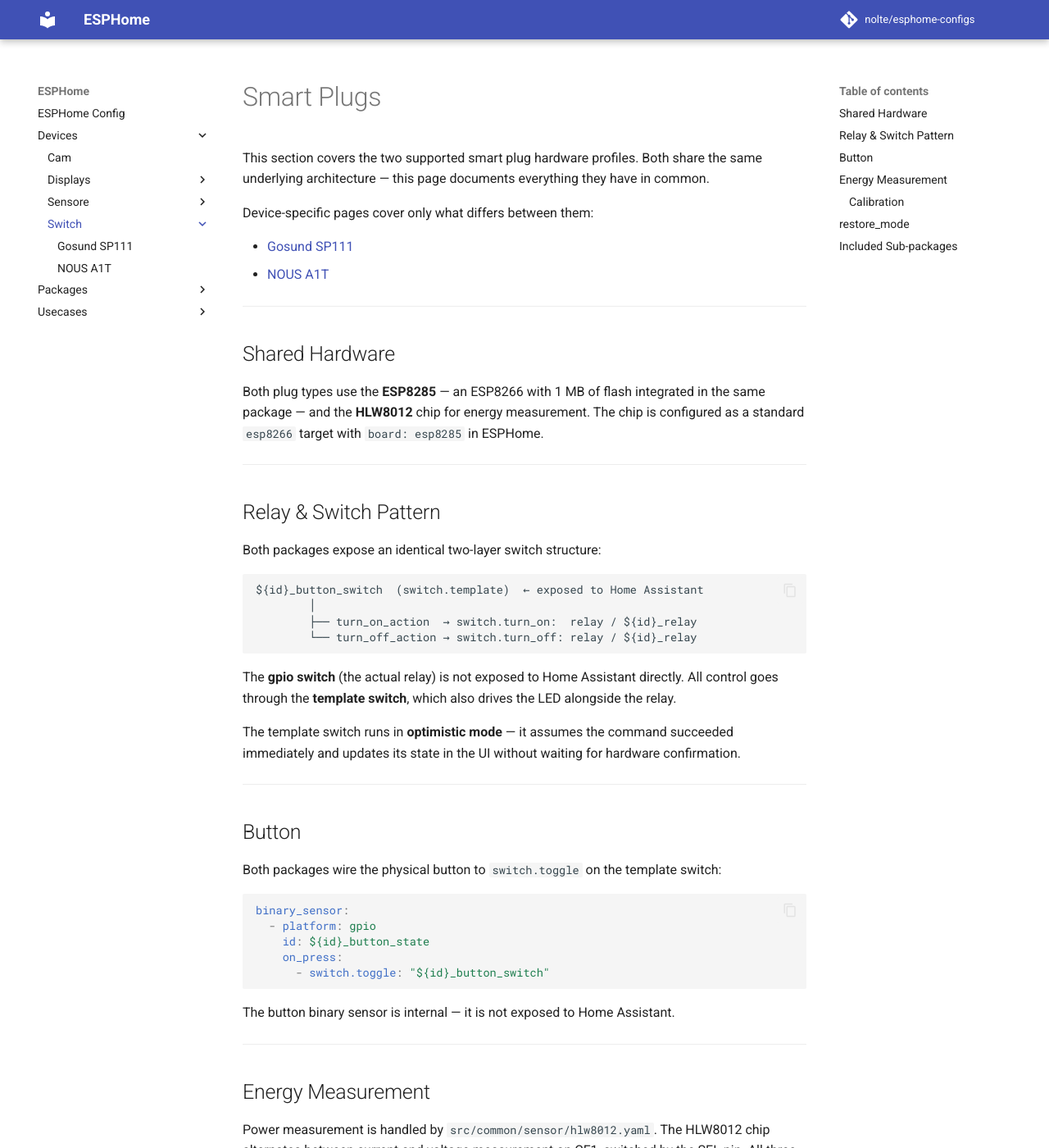
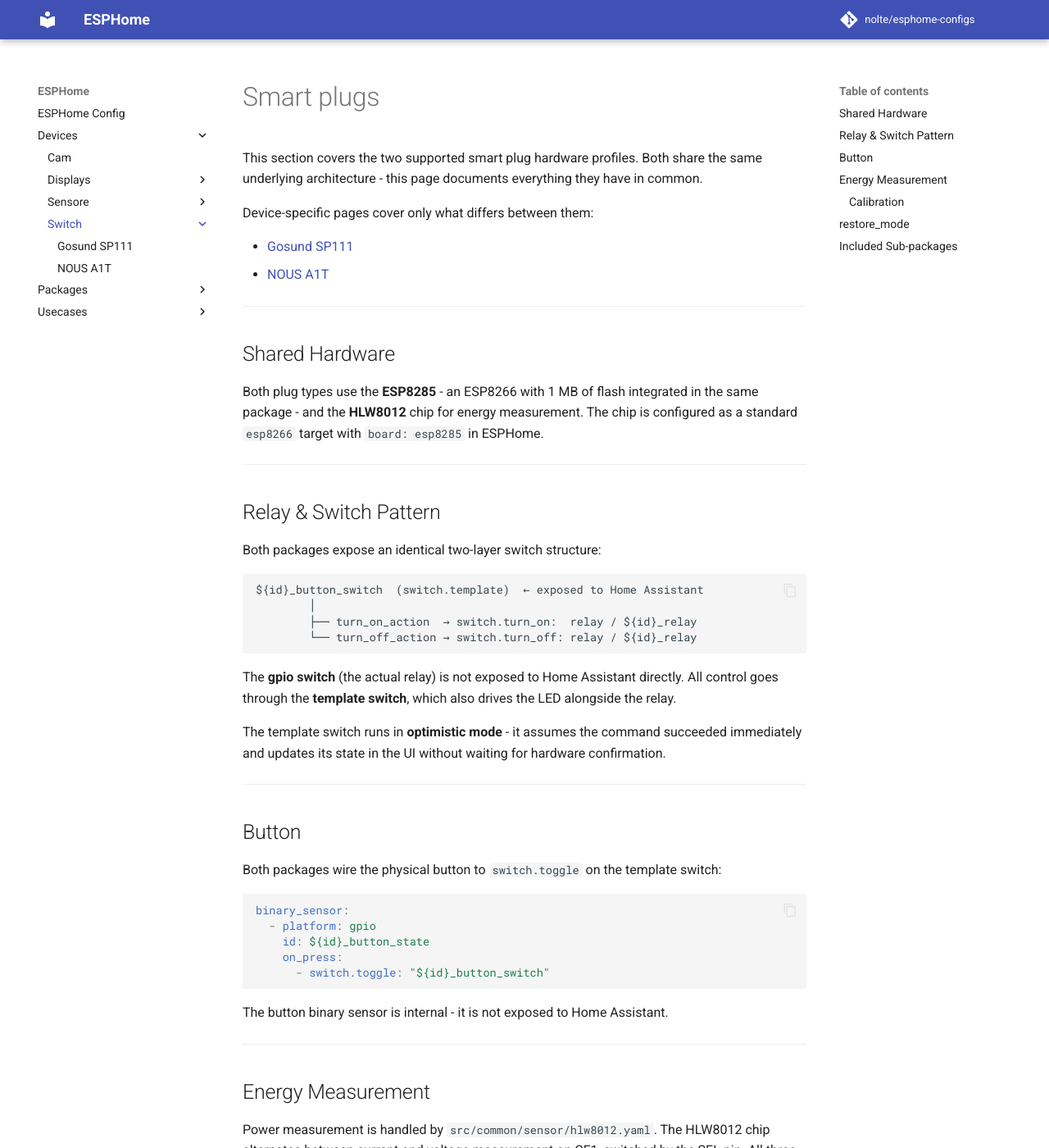
Before and after one commit to nolte/esphome-configs, an MkDocs documentation site: the page built from docs/devices/switch/index.md, in a window 1280 px wide and 1400 px high. Shown: the whole window at 82% size. Built offline with MkDocs 1.6.1 and Material for MkDocs 9.7.7, drawn with Linux system fonts in a browser that asks for light colours; comment, search, counter and statistics services are not loaded; some of the changed text lies outside the part shown.

Commit message:
remote slashes

````diff
--- a/docs/devices/switch/index.md
+++ b/docs/devices/switch/index.md
@@ -1,7 +1,7 @@
-# Smart Plugs
+# Smart plugs
 
 This section covers the two supported smart plug hardware profiles. Both share the same
-underlying architecture — this page documents everything they have in common.
+underlying architecture - this page documents everything they have in common.
 
 Device-specific pages cover only what differs between them:
 
@@ -12,8 +12,8 @@
 
 ## Shared Hardware
 
-Both plug types use the **ESP8285** — an ESP8266 with 1 MB of flash integrated in the same
-package — and the **HLW8012** chip for energy measurement. The chip is configured as a standard
+Both plug types use the **ESP8285** - an ESP8266 with 1 MB of flash integrated in the same
+package - and the **HLW8012** chip for energy measurement. The chip is configured as a standard
 `esp8266` target with `board: esp8285` in ESPHome.
 
 ---
@@ -32,7 +32,7 @@
 The **gpio switch** (the actual relay) is not exposed to Home Assistant directly. All control
 goes through the **template switch**, which also drives the LED alongside the relay.
 
-The template switch runs in **optimistic mode** — it assumes the command succeeded immediately
+The template switch runs in **optimistic mode** - it assumes the command succeeded immediately
 and updates its state in the UI without waiting for hardware confirmation.
 
 ---
@@ -49,7 +49,7 @@
       - switch.toggle: "${id}_button_switch"
 ```
 
-The button binary sensor is internal — it is not exposed to Home Assistant.
+The button binary sensor is internal - it is not exposed to Home Assistant.
 
 ---
 
@@ -72,8 +72,8 @@
 
 | Variable      | Default   | Effect                                                 |
 | ------------- | --------- | ------------------------------------------------------ |
-| `current_res` | `0.00280` | Shunt resistor — higher → lower current / watt reading |
-| `voltage_div` | `775`     | Voltage divider — lower → lower voltage reading        |
+| `current_res` | `0.00280` | Shunt resistor - higher → lower current / watt reading |
+| `voltage_div` | `775`     | Voltage divider - lower → lower voltage reading        |
 
 These can be overridden per device as `vars` when including the package.
 
````
